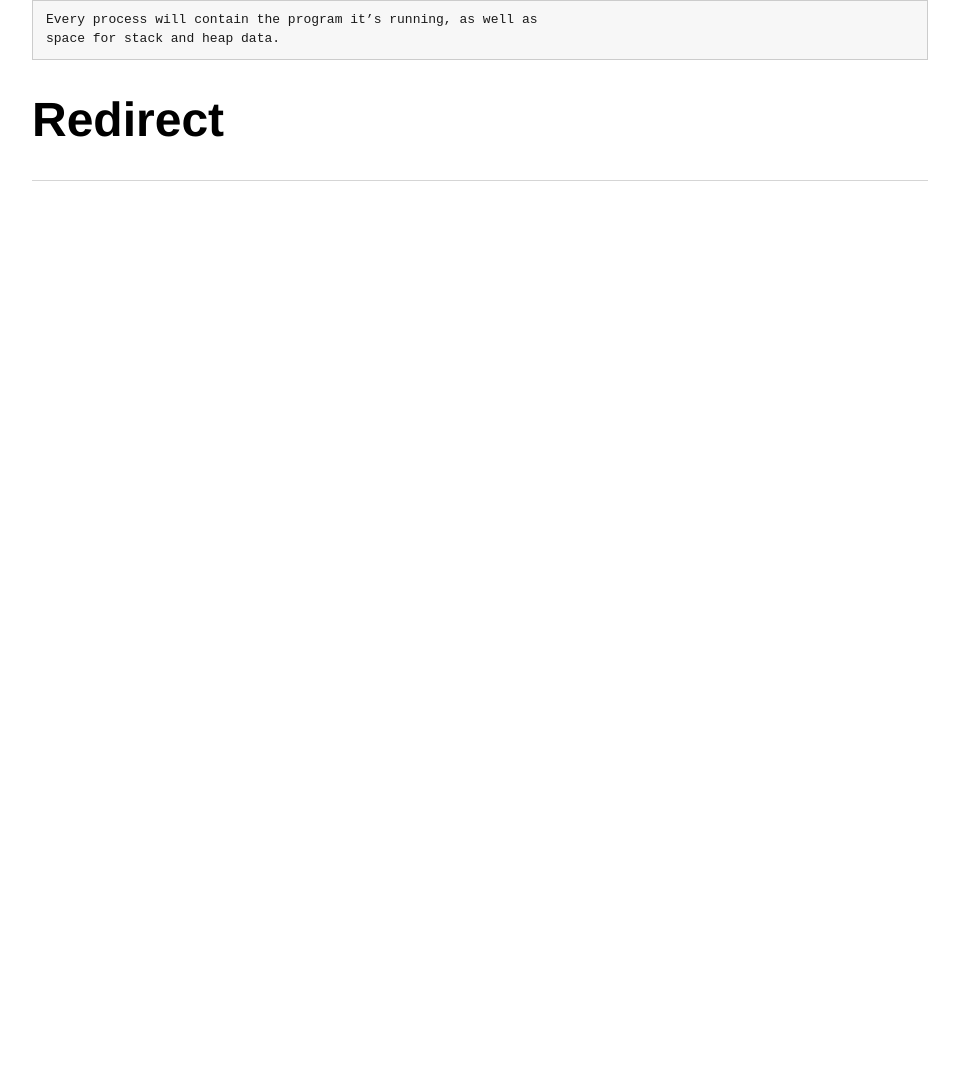
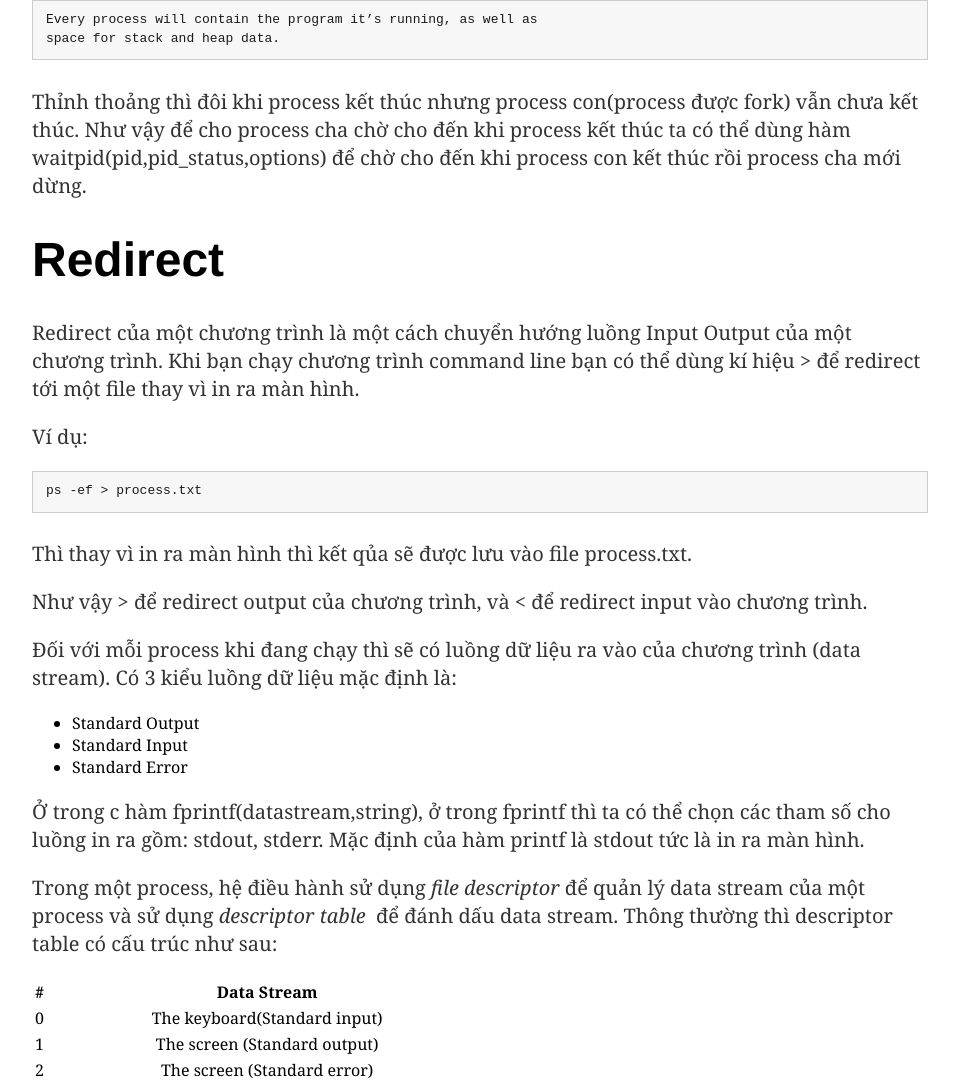
Before and after one commit to congdv/congdv.github.io, a Jekyll site: the page built from _posts/2017-07-09-[TIL]Processes-and-system-calls.md, in a window 1280 px wide and 1400 px high, scrolled down 3209 px. Shown: the part 311-1400 px from the top of the window, without its empty margins (160-1119 px from the left). Built offline with Jekyll 4.4.1, drawn with Linux system fonts in a browser that asks for light colours; our own code applies the rules of GitHub Pages for plain Markdown files; Markdown is read by kramdown in place of the engine named in the settings; before the commit the page ends 3761 px from its top, so only the background shows below that; some of the changed text lies outside the part shown.

Commit message:
Update 2017-07-09-[TIL]Processes-and-system-calls.md

````diff
--- a/_posts/2017-07-09-[TIL]Processes-and-system-calls.md
+++ b/_posts/2017-07-09-[TIL]Processes-and-system-calls.md
@@ -98,4 +98,53 @@
 space for stack and heap data.
 ```
 
+Thỉnh thoảng thì đôi khi process kết thúc nhưng process con(process được fork) vẫn chưa kết thúc. Như vậy để cho process cha chờ cho đến khi process kết thúc ta có thể dùng hàm waitpid(pid,pid_status,options) để chờ cho đến khi process con kết thúc rồi process cha mới dừng.
+
+
+
 # Redirect
+
+Redirect của một chương trình là một cách chuyển hướng luồng Input Output của một chương trình. Khi bạn chạy chương trình command line bạn có thể dùng kí hiệu > để redirect tới một file thay vì in ra màn hình.
+
+Ví dụ:
+```
+ps -ef > process.txt
+```
+Thì thay vì in ra màn hình thì kết qủa sẽ được lưu vào file process.txt.
+
+Như vậy > để redirect output của chương trình, và < để redirect input vào chương trình.
+
+Đối với mỗi process khi đang chạy thì sẽ có luồng dữ liệu ra vào của chương trình (data stream). Có 3 kiểu luồng dữ liệu mặc định là:
+- Standard Output
+- Standard Input
+- Standard Error
+
+Ở trong c hàm fprintf(datastream,string), ở trong fprintf thì ta có thể chọn các tham số cho luồng in ra gồm: stdout, stderr. Mặc định của hàm printf là stdout tức là in ra màn hình.
+
+Trong một process, hệ điều hành sử dụng *file descriptor* để quản lý data stream của một process và sử dụng *descriptor table*  để đánh dấu data stream. Thông thường thì descriptor table có cấu trúc như sau:
+
+|#|Data Stream|
+|-|:----------:|
+|0|The keyboard(Standard input)|
+|1|The screen (Standard output)|
+|2|The screen (Standard error)|
+|3|Database connection (Open another stream like open file)|
+
+Như vậy một chương trình khi chạy ngoài 3 chuẩn IO thì có thêm một kết nối đến luống dữ liệu khác, như database, hay network chẳng hạn.
+
+Như vậy việc redirect data đơn giản chỉ là việc chuyển hướng slot data stream đến một chuẩn khác. Như ví dụ ở trên chạy command line liệt kê các process đang chạy trên hệ điều hành.
+
+![terminal](https://user-images.githubusercontent.com/8192210/27999720-188006d2-654a-11e7-9f5b-b0945a979563.png)
+
+Trên hình trên thì kết qủa sẽ được in ra màn hình, ta cũng có thể chuyển hướng kết qủa in ra màn hình vào một file thì khi đó descriptor file của chương trình ps sẽ như thế này.
+
+|#|Data Stream|
+|-|:----------:|
+|0|The keyboard|
+|1|~~The screen~~ file.txt|
+|2|The screen |
+|3|file.txt|
+
+![redirect](https://user-images.githubusercontent.com/8192210/27999768-b58bdd98-654a-11e7-807d-0d06235e8f40.png)
+
+Như vậy data stream stdout sẽ thay thế bằng một file.
````
